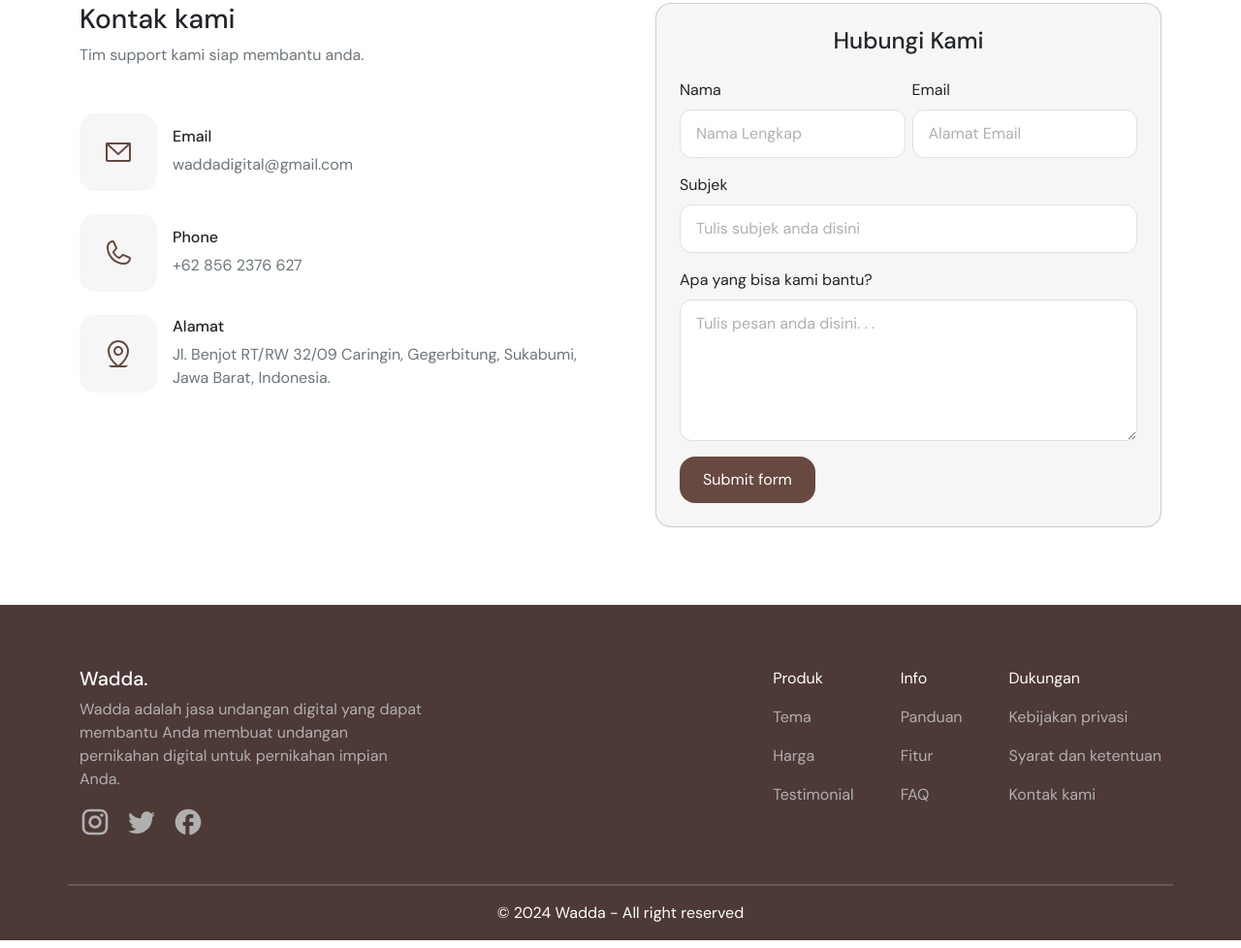
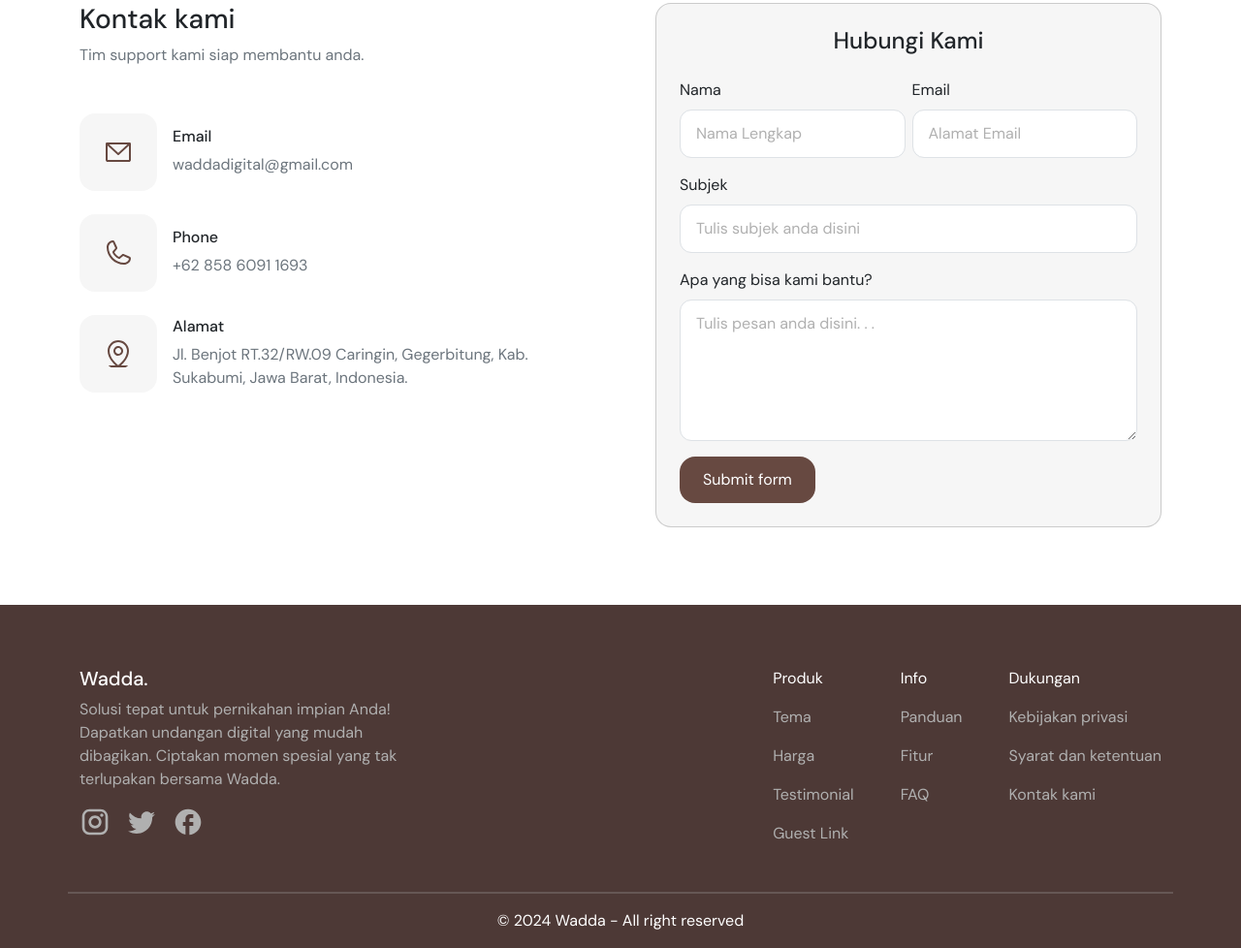
Before and after one commit to rifkyalamsyah/wadda-prototype, an Astro site: page /kontak in a window 1280 px wide. Shown: the part 158-1136 px from the top of the page at 97% size. Built offline with nearby package versions, Linux system fonts and the light colour scheme; Astro itself is replaced by a stand-in of ours.

Commit message:
fix: contact info

```diff
--- a/src/components/Footer.astro
+++ b/src/components/Footer.astro
@@ -10,6 +10,7 @@ const product = [
   { name: 'Tema', url: '/tema' },
   { name: 'Harga', url: '#harga' },
   { name: 'Testimonial', url: '#testimoni' },
+  { name: 'Guest Link', url: '/guest-link' },
 ];
 const info = [
   { name: 'Panduan', url: '#panduan' },
@@ -22,6 +23,9 @@ const support = [
   { name: 'Kontak kami', url: '/kontak' },
 ];
 
+const aWadda =
+  'Solusi tepat untuk pernikahan impian Anda! Dapatkan undangan digital yang mudah dibagikan. Ciptakan momen spesial yang tak terlupakan bersama Wadda.';
+
 const year = new Date().getFullYear();
 ---
 
@@ -31,8 +35,7 @@ const year = new Date().getFullYear();
       <div class='brand col-lg-4'>
         <h5 class='text-white'>Wadda.</h5>
         <p>
-          Wadda adalah jasa undangan digital yang dapat membantu Anda membuat
-          undangan pernikahan digital untuk pernikahan impian Anda.
+          {aWadda}
         </p>
         <div class='d-flex gap-3'>
           <a href='https://instagram.com' target='_blank'
--- a/src/pages/kontak/index.astro
+++ b/src/pages/kontak/index.astro
@@ -25,13 +25,15 @@ const contact = [
   },
   {
     title: 'Phone',
-    text: '+62 856 2376 627',
-    link: 'https://wa.me/+628562376627',
+    text: '+62 858 6091 1693',
+    link: 'https://wa.me/+6285860911693',
     image: `${iPhone.src}`,
     width: `${iPhone.width}`,
     height: `${iPhone.height}`,
   },
 ];
+
+const address = 'Jl. Benjot RT.32/RW.09 Caringin, Gegerbitung, Kab. Sukabumi, Jawa Barat, Indonesia.';
 
 // SEO
 import { CONTACT_PAGE } from '@data/seo';
@@ -86,8 +88,7 @@ import ContactList from '@components/contact/ContactList.astro';
                 <div class='flex-grow-1 ms-3'>
                   <h6>Alamat</h6>
                   <p class='text-secondary text-decoration-none mb-0'>
-                    Jl. Benjot RT/RW 32/09 Caringin, Gegerbitung, Sukabumi, Jawa
-                    Barat, Indonesia.
+                    {address}
                   </p>
                 </div>
               </div>
```
